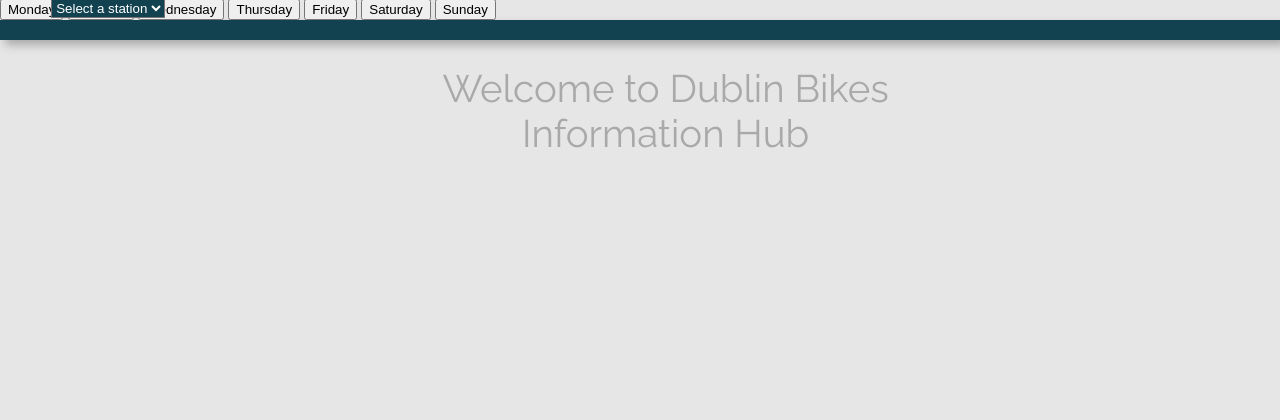
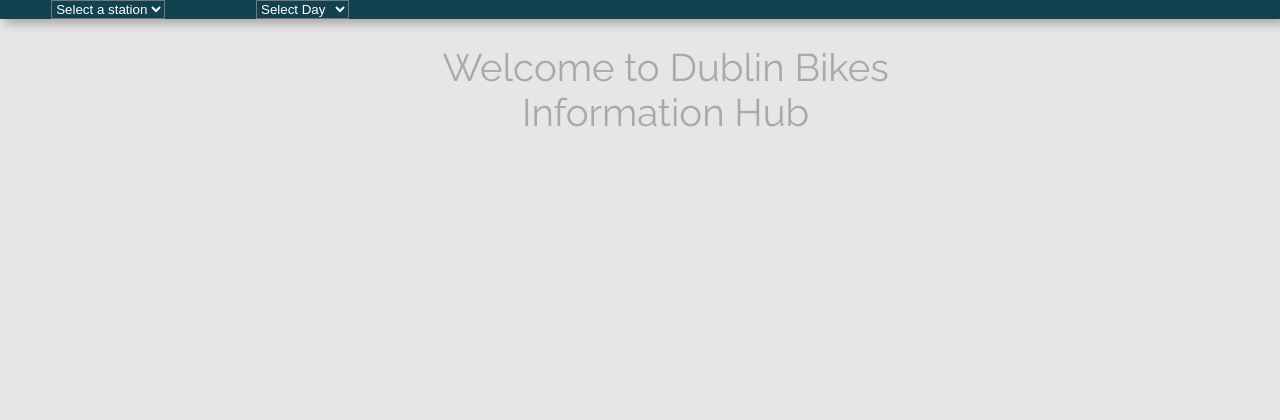
Before and after one commit to DublinBikesProject/Bikes, a Flask app: template testapp/dummyapp/app/templates/index.html in a window 1280 px wide. Shown: the part 353-773 px from the top of the page. Run offline with Flask 2, Linux system fonts and the light colour scheme; the template is opened without the code that fills it, so the values that code supplies are empty; some libraries are stand-ins or nearby versions.

Commit message:
changed the buttons used to generate  second graph to a select

```diff
--- a/testapp/dummyapp/app/static/main.css
+++ b/testapp/dummyapp/app/static/main.css
@@ -73,15 +73,29 @@ header {
     margin-right:
 }
 
-select {
+#dayDB {
+    top: 44%;
+    left: 20%;
+    position: absolute;
+}
+
+#dropdown {
     top: 44%;
     left: 4%;
     position: absolute;
+
+}
+
+
+select {
+
     background: #124250;
     color: #fff;
     outline: none;
     cursor: pointer;
 }
+
+
 
 #banner {
     width: 100%;
--- a/testapp/dummyapp/app/templates/index.html
+++ b/testapp/dummyapp/app/templates/index.html
@@ -58,20 +58,24 @@
 
 
     <div id="map"></div>
-            <div> <!-- Buttons to toggle what day information is displayed for -->
-                <input type="button" value="Monday" onclick="drawVisualisation2('Monday');">
-                <input type="button" value="Tuesday" onclick="drawVisualisation2('Tuesday');">
-                <input type="button" value="Wednesday" onclick="drawVisualisation2('Wednesday');">
-                <input type="button" value="Thursday" onclick="drawVisualisation2('Thursday');">
-                <input type="button" value="Friday" onclick="drawVisualisation2('Friday');">
-                <input type="button" value="Saturday" onclick="drawVisualisation2('Saturday');">
-                <input type="button" value="Sunday" onclick="drawVisualisation2('Sunday');">
+            <div id = dayDB>
+
+                <select id='day' onchange="drawVisualisation2()">
+                    <option>Select Day</option>
+                    <option value="Monday">Monday</option>
+                    <option value="Tuesday" >Tuesday</option>
+                    <option value="Wednesday">Wednesday</option>
+                    <option  value="Thursday">Thursday</option>
+                    <option value="Friday">Friday</option>
+                    <option value="Saturday">Saturday</option>
+                    <option value="Sunday">Sunday</option>
+                </select>
             </div>
 
         <div id="test"></div>
 
         <div id="navbar">
-        <div class="dropdown">
+        <div id="dropdown">
             <select  id="Input" onchange="myFunction();drawVisualization();"></select>
         </div>
         <div id='box'>
@@ -88,6 +92,8 @@
       <!--<footer>Ciara | Mariyana | Mary-Kate |2018 </footer>-->
 
 	   </body>
+
+    <script></script>
 
     <script>
 
@@ -412,7 +418,7 @@ function drawVisualisation2(x) {
        //The path is populated by the select which is the station
     //This generates the flask query and creates the URL that holds the data
 
-    var path = '/daily/'+document.getElementById("Input").value+'/'+x;
+    var path = '/daily/'+document.getElementById("Input").value+'/'+document.getElementById("day").value;
     var xmlhttp = new XMLHttpRequest();
     xmlhttp.onreadystatechange = function() {
         if (xmlhttp.readyState == 4 && xmlhttp.status == 200) {
@@ -457,7 +463,7 @@ function drawVisualisation2(x) {
                 colors: ['#008080', '#707ac2', "#7ac270", "#7ac270"],
                 backgroundColor: '#e6e6e6',
                 chartArea: {'width': '73%'},
-      title : x,
+      title : document.getElementById("day").value,
         legend: {position: 'in'},
 	  vAxis: {title: 'Hourly Station Data '},
       hAxis: {title: 'Time'},
```
